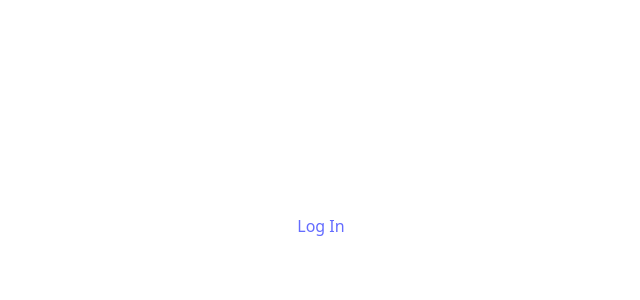
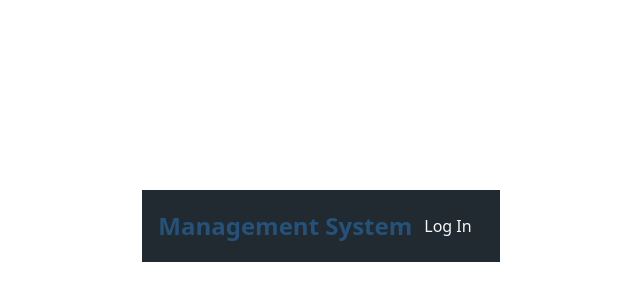
Before and after one commit to Deem02/capstone-project-frontend, a React (Vite) app: page / in a window 1280 px wide. Before the commit this address had no page. Shown: the part 174-474 px from the top of the page, without its empty margins (319-959 px from the left). Built offline with nearby package versions, Linux system fonts and the light colour scheme.

Commit message:
Add Sass styling to NavBar

```diff
--- a/src/components/NavBar/NavBar.jsx
+++ b/src/components/NavBar/NavBar.jsx
@@ -1,36 +1,44 @@
 import LogOutButton from '../Auth/LogOutButton'
 import { Link } from 'react-router'
+import './NavBar.scss'
 function NavBar({ user, setUser }) {
   const isAdmin = user && (user.role === 'ADMIN' || user.is_superuser)
   return (
-    <nav>
+    <nav className='navbar'>
+      <div className='navbar-container' >
+        <div className='navbar-links'>
           {
             user ? (
-          <>
-            <LogOutButton setUser={setUser} />
-            {
               isAdmin ? (
                 <>
-                  <Link to={'/departments'}> department </Link>
-                  <Link to={'/employees'}> employees </Link>
-                  <Link to={'/tasks'}> tasks </Link>
+                  <Link to={'/departments'}> Department </Link>
+                  <Link to={'/employees'}> Employees </Link>
+                  <Link to={'/tasks'}> Tasks </Link>
                 </>
               ) : (
                 <>
                   <Link to={'/tasks'}>My Tasks</Link>
                   <Link to={'/profile'}>My Profile</Link>
                 </>
-
+              )
+            ) : (
+              <span className='navbar-brand'>Management System</span>
             )}
+        </div>
+        <div className='navbar-auth'>
+          {user ? (
+            <>
+              <LogOutButton setUser={setUser} />
             </>
           ) : (
-          <>
-            <Link to={'/login'}>Log In</Link>
-          </>
+            < Link to={'/login'}>Log In</Link>
           )}
+        </div>
+      </div>
 
     </nav>
   )
 }
 
+
 export default NavBar
--- /dev/null
+++ b/src/components/NavBar/NavBar.scss
@@ -0,0 +1,47 @@
+// #233142
+$nav-bg: #222a31;
+$nav-text: #f7f7f7;
+$nav-hover: #22313f;
+$nav-brand: #24527a;
+
+.navbar {
+    background-color: $nav-bg;
+    padding: 1rem;
+    color: $nav-text;
+    .navbar-container{
+        max-width: 1280px;
+        margin: 0 auto;
+        display: flex;
+        justify-content: space-between;
+        align-items: center;
+    }
+    .navbar-links, .navbar-auth  {
+        display: flex;
+        align-items: center;
+        gap: 1rem;
+    }
+    .navbar-brand {
+        font-size: 1.5rem;
+        font-weight: bold;
+        color: $nav-brand;
+    }
+
+    a {
+        color: $nav-text;
+        padding: 0.5rem 0.75rem;
+        border-radius: 6px;
+
+        &:hover {
+            background-color: $nav-hover;
+            color: #24527a;
+        }
+    }
+
+    button {
+         color: $nav-text;
+        padding: 0.5rem 0.75rem;
+        border-radius: 15px;
+    }
+
+
+}
```
Lines whose indentation alone changed are shown as unchanged.
